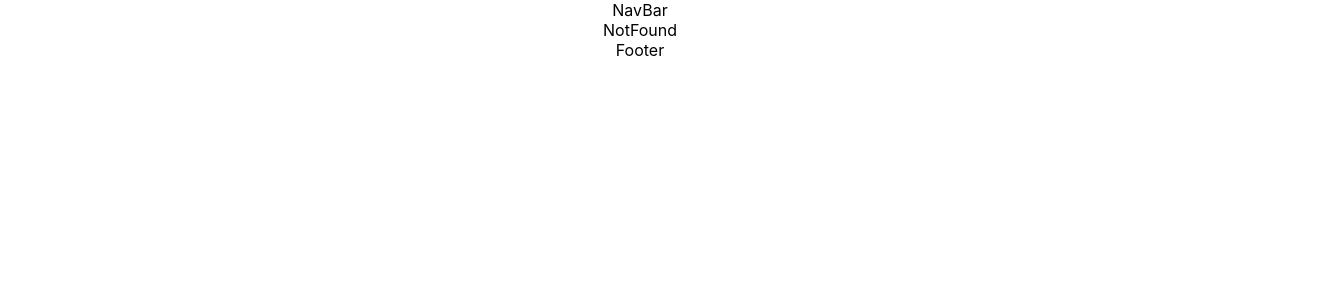
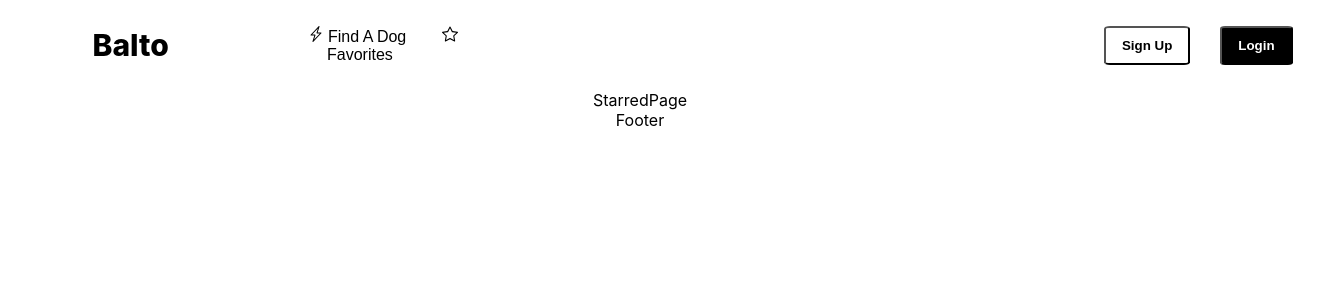
Before and after one commit to Balto-ai/balto-app, a React (Create React App) app in the folder balto-ui/: page /star in a window 1280 px wide. Shown: the top 300 px of the page, 1320 px wide, since content can reach past the window. Built offline with nearby package versions, Linux system fonts and the light colour scheme.

Commit message:
finished navbar and included starred page

```diff
--- a/balto-ui/package.json
+++ b/balto-ui/package.json
@@ -8,6 +8,7 @@
     "@testing-library/user-event": "^13.5.0",
     "react": "^18.2.0",
     "react-dom": "^18.2.0",
+    "react-icons": "^4.4.0",
     "react-scripts": "5.0.1",
     "web-vitals": "^2.1.4"
   },
--- a/balto-ui/src/App.js
+++ b/balto-ui/src/App.js
@@ -8,7 +8,9 @@ import DogSearchPage from "./components/DogSearchPage/DogSearchPage"
 import AdminDashboard from "./components/AdminDashboard/AdminDashboard"
 import NotFound from "./components/NotFound/NotFound"
 import Footer from "./components/Footer/Footer"
+import StarredPage from "./components/StarredPage/StarredPage.jsx"
 import './App.css';
+
 
 function App() {
   return (
@@ -29,6 +31,8 @@ function App() {
                 <RegistrationPage />} />
               <Route path="/search" element={
                 <DogSearchPage />} />
+              <Route path="/star" element={
+                <StarredPage />} />
               <Route path="/admin-dashboard" element={
                 <AdminDashboard />} />
               <Route path="*" element={
--- a/balto-ui/src/components/NavBar/NavBar.css
+++ b/balto-ui/src/components/NavBar/NavBar.css
@@ -0,0 +1,67 @@
+.navbar {
+    width: 100%;
+    max-width: 100vw;
+    height: 50px;
+    display: flex;
+    flex-direction: row;
+    align-items: center;
+    padding: 20px;
+    overflow-x: hidden;
+    overflow-y: hidden;
+}
+.logo{
+    font-weight: 800;
+    font-size: 30px;
+}
+.navbar .header {
+    width: 100%;
+    margin: 0 auto;
+    display: flex;
+    flex-direction: row;
+    align-items: center;
+
+}
+.navbar .header .logo{
+    width: 100px;
+    margin-right: 100px;
+    margin-left:65px;
+}
+.navlinks-div{
+    display: flex;
+    justify-content: space-evenly;
+}
+.navlinks{
+    display: inline;
+    font-family: Arial, Helvetica, sans-serif;
+    margin-right: 600px;
+}
+.navlinks .nav-header{
+    display: inline;
+    padding: 5px;
+    height: 100px;
+    width: 100px;
+}
+.navlinks .nav-header .links{
+    padding: 12px;
+    font-size: 16px;
+    height: 50px;
+    width: 100px;
+    margin: 6px;
+    color: black;
+    text-decoration:none;
+}
+.nav-btns{
+    justify-content: space-evenly;
+    width: 20%;
+}
+.navbar-btns{
+    font-weight: 600;
+    background-color: white;
+    margin-left: 30px;
+    border-radius: 7%;
+    padding: 10px 16px 10px 16px;
+}
+#login{
+    background-color: black;
+    color: white;
+}
--- a/balto-ui/src/components/NavBar/NavBar.jsx
+++ b/balto-ui/src/components/NavBar/NavBar.jsx
@@ -1,7 +1,34 @@
 import React from 'react'
+import "./NavBar.css"
+import {Link, useNavigate} from 'react-router-dom'
+import { BsLightningCharge, BsStar } from "react-icons/bs";
 
 export default function NavBar() {
+  const navigate = useNavigate();
   return (
-    <div>NavBar</div>
+    <div className='navbar'>
+      <div className='header'>
+        <div className='logo'>Balto</div>
+        <div className='navlinks-div'>
+          <NavLinks className="nav-link"/>
+        </div>
+        <div className='nav-btns'>
+          <button className='navbar-btns' onClick={() => navigate("/register")}>Sign Up</button>
+          <button id='login' className='navbar-btns' onClick={() => navigate("/login")}>Login</button>
+        </div>
+      </div>
+    </div>
   )
 }
+
+export function NavLinks(){
+
+  return(
+    <div className='navlinks'>
+      <span className='nav-header'>
+        <Link className='links' to="/search"><BsLightningCharge/> Find A Dog</Link>
+        <Link className='links' to="/star"><BsStar/> Favorites</Link>
+      </span>
+    </div>
+  )
+}
--- /dev/null
+++ b/balto-ui/src/components/StarredPage/StarredPage.jsx
@@ -0,0 +1,7 @@
+import React from 'react'
+
+export default function StarredPage() {
+  return (
+    <div>StarredPage</div>
+  )
+}
```
Also changed, not shown: balto-ui/src/components/StarredPage/StarredPage.css (added), 1 other file (tests, documents, lock files or other folders).
